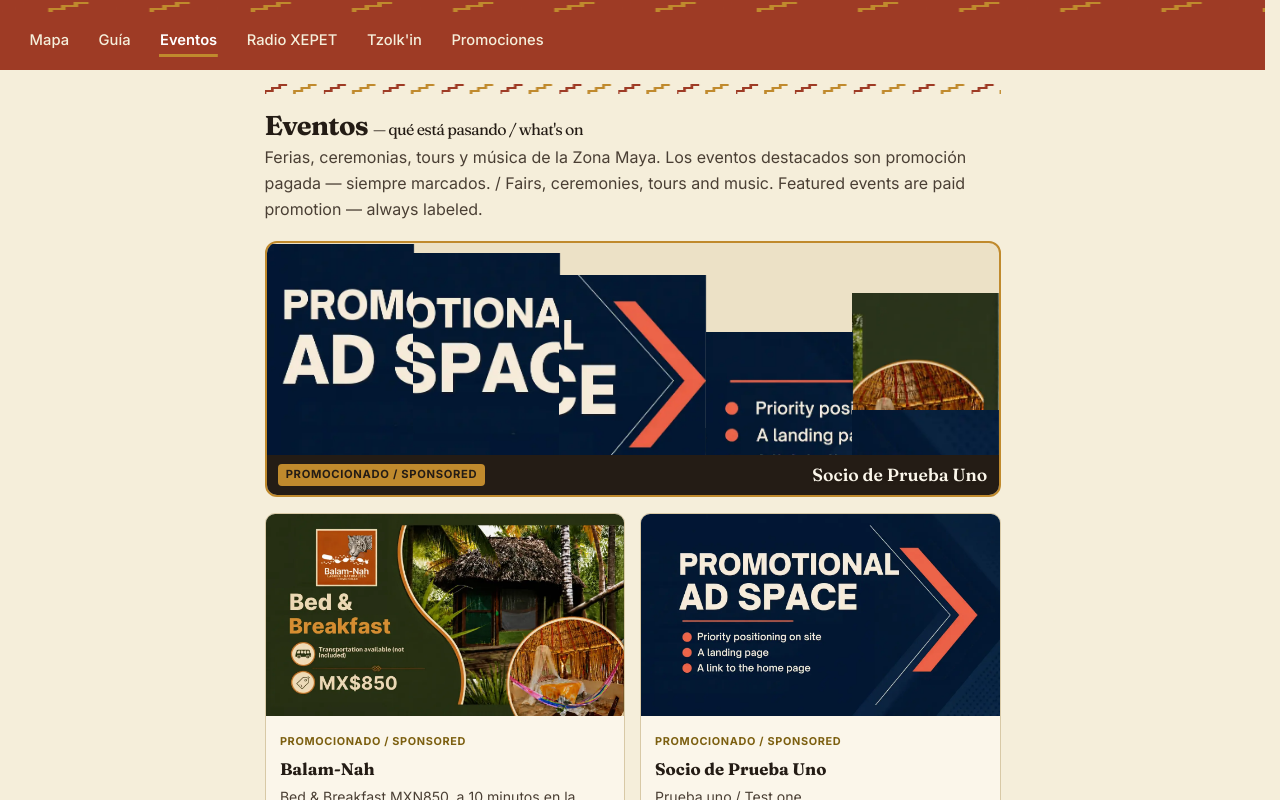
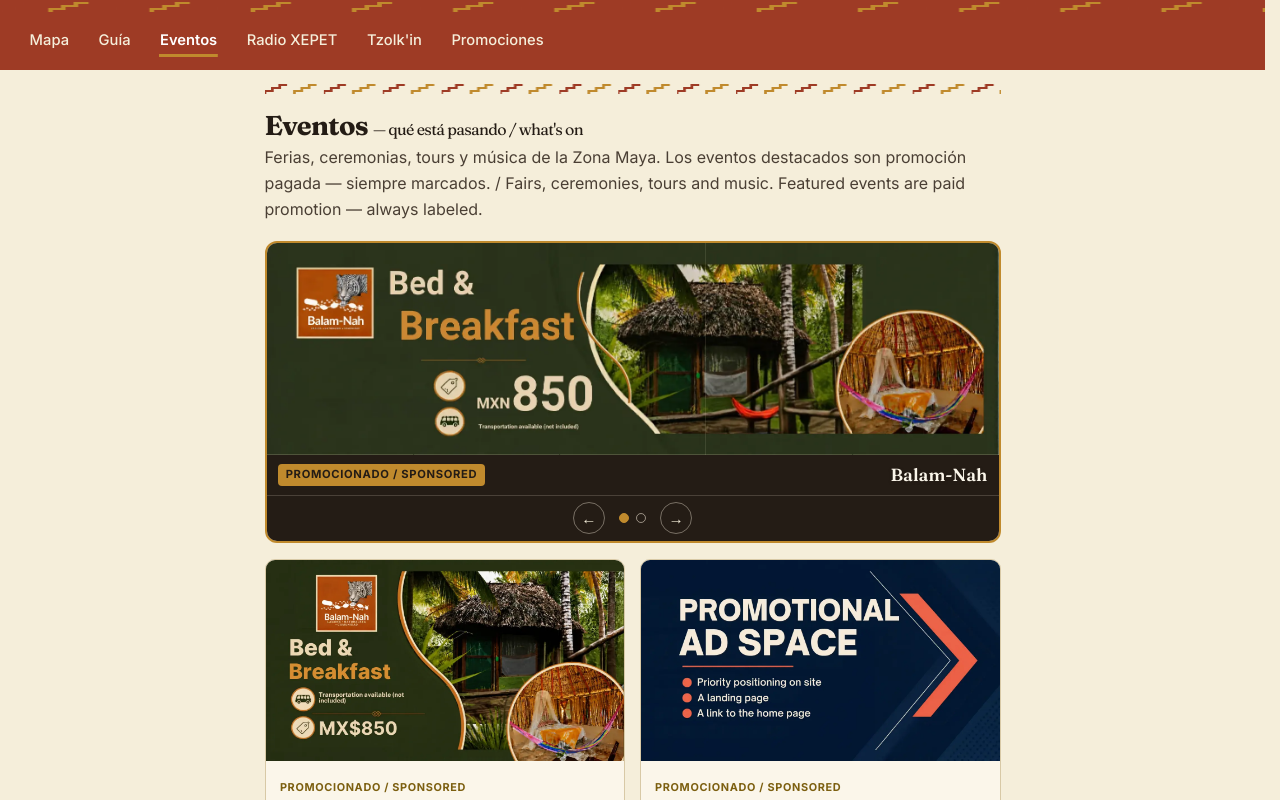
Before and after one commit to Red-Running-Horse/FCPqrooDirectoryServices, a Next.js app: page /eventos in a window 1280 px wide. Shown: the top 800 px of the page. Built offline with nearby package versions, Linux system fonts and the light colour scheme.

Commit message:
Split offers from events; rotating banner replaces promoted strip

```diff
--- a/app/featured-partners.css
+++ b/app/featured-partners.css
@@ -1,5 +1,6 @@
 /* ==========================================================================
-   featured-partners.css — attract band (sliced-image cascade) + partner cards
+   featured-partners.css — rotating premium ad band (sliced-image cascade,
+   dots + arrows) + partner cards
    ========================================================================== */
 
 /* ---------- Attract band ---------- */
@@ -105,6 +106,62 @@
   text-shadow: 0 1px 3px rgba(36, 28, 21, 0.6);
 }
 
+/* ---------- Rotation controls (only rendered with 2+ premium promos) ---------- */
+.attract__controls {
+  display: flex;
+  align-items: center;
+  justify-content: center;
+  gap: 0.85rem;
+  padding: 0.4rem 0.6rem;
+  background: var(--obsidian);
+  border-top: 1px solid rgba(244, 234, 217, 0.18);
+}
+
+.attract__arrow {
+  border: 1px solid rgba(244, 234, 217, 0.4);
+  border-radius: 999px;
+  background: transparent;
+  color: var(--sand);
+  font-size: 0.95rem;
+  line-height: 1;
+  width: 2rem;
+  height: 2rem;
+  cursor: pointer;
+}
+
+.attract__arrow:hover,
+.attract__arrow:focus-visible {
+  background: rgba(244, 234, 217, 0.15);
+  outline: none;
+}
+
+.attract__dots {
+  display: flex;
+  align-items: center;
+  gap: 0.45rem;
+}
+
+.attract__dot {
+  width: 0.65rem;
+  height: 0.65rem;
+  border-radius: 999px;
+  border: 1px solid rgba(244, 234, 217, 0.55);
+  background: transparent;
+  padding: 0;
+  cursor: pointer;
+}
+
+.attract__dot:hover,
+.attract__dot:focus-visible {
+  outline: none;
+  border-color: var(--marigold);
+}
+
+.attract__dot[data-active="true"] {
+  background: var(--marigold);
+  border-color: var(--marigold);
+}
+
 /* ---------- Partner cards ---------- */
 .partners-row {
   display: grid;
--- a/app/featured-partners.js
+++ b/app/featured-partners.js
@@ -2,26 +2,31 @@
 
 import { useEffect, useRef, useState } from "react";
 import events from "./events.mjs";
+import { uiText } from "./i18n.mjs";
 import { premiumPromotions } from "./event-utils.mjs";
+import { useSiteLanguage } from "./site-language";
 
-// FeaturedPartners — the PREMIUM tier only (enforced in events.mjs: promoted
-// plus a promotion media block, capped at MAX_PROMOTED total). BASE-tier
-// promoted entries (no media block) never reach this component — they show in
-// the homepage promoted-events strip and get a /promo/<id> landing instead.
-//   ATTRACT BAND: one composed image splits into vertical slices that cascade
-//   out, and the next partner's image reassembles slice-by-slice. Pure CSS
-//   transform transitions on <img>-lightweight JPGs (no GIFs). Pauses on
-//   hover/focus; respects prefers-reduced-motion (static first frame).
+// FeaturedPartners — the PREMIUM promotion surface (enforced in events.mjs:
+// promoted plus a promotion media block, capped at MAX_PROMOTED total).
+// BASE-tier promoted entries (no media block, e.g. test-2) never reach this
+// component — they keep their /promo/<id> landing and, when kind: "event",
+// their community-strip card.
+//   ROTATING AD SPACE: the band cycles every premium promotion with the
+//   slice-cascade transition: auto-advance every HOLD_MS, dot indicators and
+//   prev/next arrows, pause on hover/focus, ←/→ arrow keys while focus is
+//   inside the band. Auto-rotation is DISABLED under prefers-reduced-motion —
+//   the arrows and dots still work (slice transition falls back to an
+//   instant swap via CSS). Exactly ONE premium promo renders a static frame
+//   with no rotation UI.
 //   CARDS ROW: all premium partners always visible below the band — rotation
 //   never hides a paying client.
 const SLICES = 5;
 const SLICE_MS = 70; // stagger between slices
-const HOLD_MS = 5200; // time each partner holds the frame
+const HOLD_MS = 6000; // time each promotion holds the frame
 
-function AttractBand({ partners }) {
+function RotatingBand({ partners, text }) {
   const [active, setActive] = useState(0);
   const [paused, setPaused] = useState(false);
-  const timer = useRef(null);
   const reduceMotion = useRef(false);
 
   useEffect(() => {
@@ -31,17 +36,19 @@
   }, []);
 
   useEffect(() => {
-    if (paused || reduceMotion.current) return;
-    timer.current = setInterval(
+    if (paused || partners.length < 2 || reduceMotion.current) return;
+    const timer = setInterval(
       () => setActive((a) => (a + 1) % partners.length),
       HOLD_MS
     );
-    return () => clearInterval(timer.current);
+    return () => clearInterval(timer);
   }, [paused, partners.length]);
 
   const current = partners[active];
-  const imagePartners = partners.filter((p) => p.promotion?.mediaType === "image");
-  const shown = imagePartners.length >= 2 ? imagePartners : partners;
+  const step = (delta) =>
+    setActive((a) => (a + delta + partners.length) % partners.length);
+  // One premium promo → static ad, no rotation UI.
+  const rotating = partners.length >= 2;
 
   return (
     <div
@@ -50,8 +57,18 @@
       onMouseLeave={() => setPaused(false)}
       onFocus={() => setPaused(true)}
       onBlur={() => setPaused(false)}
+      onKeyDown={(e) => {
+        if (!rotating) return;
+        if (e.key === "ArrowLeft") {
+          e.preventDefault();
+          step(-1);
+        } else if (e.key === "ArrowRight") {
+          e.preventDefault();
+          step(1);
+        }
+      }}
     >
-      {shown.map((p, sceneIndex) => (
+      {partners.map((p, sceneIndex) => (
         <div
           key={p.id}
           className="attract__scene"
@@ -90,17 +107,52 @@
         <span className="attract__badge">Promocionado / Sponsored</span>
         <span className="attract__name">{current.title.es}</span>
       </a>
+      {rotating && (
+        <div className="attract__controls">
+          <button
+            type="button"
+            className="attract__arrow"
+            onClick={() => step(-1)}
+            aria-label={text.promoPrevious}
+          >
+            ←
+          </button>
+          <div className="attract__dots">
+            {partners.map((p, i) => (
+              <button
+                key={p.id}
+                type="button"
+                className="attract__dot"
+                data-active={i === active}
+                aria-current={i === active}
+                aria-label={`${text.promoSlide} ${i + 1}`}
+                onClick={() => setActive(i)}
+              />
+            ))}
+          </div>
+          <button
+            type="button"
+            className="attract__arrow"
+            onClick={() => step(1)}
+            aria-label={text.promoNext}
+          >
+            →
+          </button>
+        </div>
+      )}
     </div>
   );
 }
 
 export default function FeaturedPartners() {
+  const language = useSiteLanguage();
+  const text = uiText(language);
   const partners = premiumPromotions(events);
   if (partners.length === 0) return null;
 
   return (
     <section aria-label="Patrocinadores / Featured partners">
-      {partners.length >= 2 && <AttractBand partners={partners} />}
+      <RotatingBand partners={partners} text={text} />
       <div className="partners-row">
         {partners.map((p) => (
             <a
--- a/app/i18n.mjs
+++ b/app/i18n.mjs
@@ -18,10 +18,10 @@
     eventPopupWhen: "Cuándo",
     eventPopupVenue: "Dónde",
     eventPopupPlace: "Ver lugar",
-    promotedHeading: "Eventos promovidos",
     promotedBadge: "Promocionado",
-    promotedView: "Ver evento",
-    promotedScrollHint: "Desliza para ver más",
+    promoPrevious: "Anterior",
+    promoNext: "Siguiente",
+    promoSlide: "Ir a la promoción",
     upcomingHeading: "Próximos eventos",
     upcomingView: "Ver detalles",
     upcomingScrollHint: "Desliza para ver más",
@@ -118,10 +118,10 @@
     eventPopupWhen: "When",
     eventPopupVenue: "Where",
     eventPopupPlace: "View place",
-    promotedHeading: "Promoted events",
     promotedBadge: "Sponsored",
-    promotedView: "View event",
-    promotedScrollHint: "Scroll to see more",
+    promoPrevious: "Previous",
+    promoNext: "Next",
+    promoSlide: "Go to promotion",
     upcomingHeading: "Upcoming events",
     upcomingView: "View details",
     upcomingScrollHint: "Scroll to see more",
```
Also changed, not shown: app/events.mjs (+7 -6 lines), 1 other file (tests, documents, lock files or other folders).
